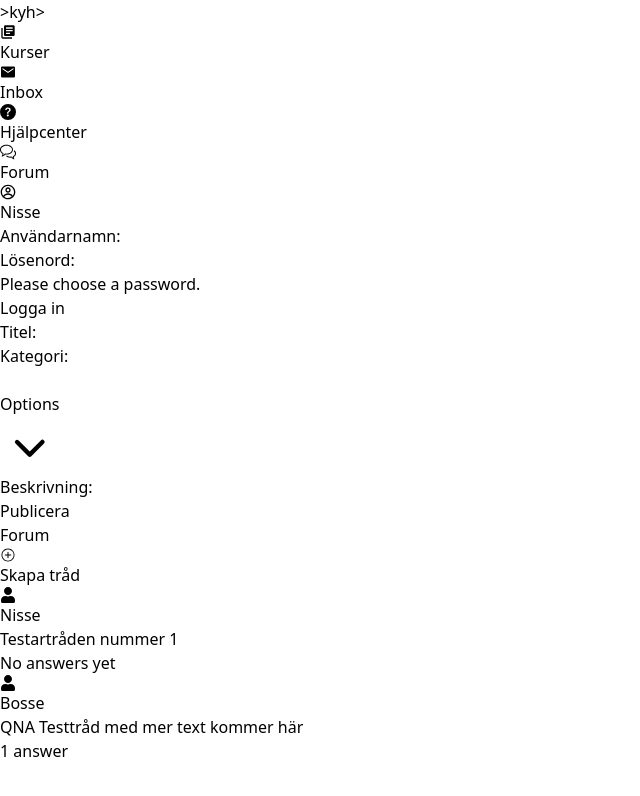
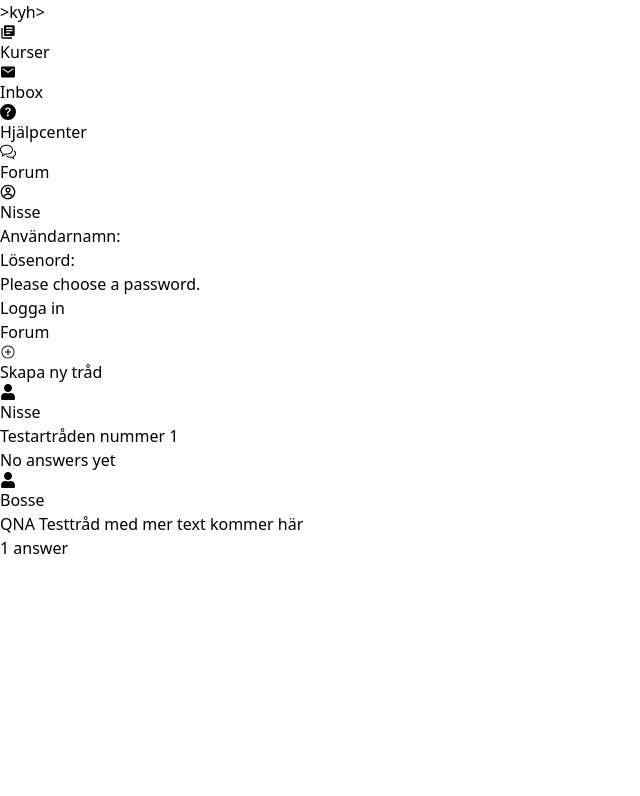
Before and after one commit to veraaa99/omniway-forum-individuell-uppgift, a React (Vite) app: page / in a window 1280 px wide. Shown: the top 796 px of the page, without its empty margins (0-640 px from the left). Built offline with nearby package versions, Linux system fonts and the light colour scheme.

Commit message:
possible to create new thread

```diff
--- a/package.json
+++ b/package.json
@@ -16,12 +16,14 @@
     "react-dom": "^19.1.1",
     "react-hook-form": "^7.62.0",
     "react-icons": "^5.5.0",
+    "react-modal": "^3.16.3",
     "react-router": "^7.8.2"
   },
   "devDependencies": {
     "@eslint/js": "^9.33.0",
     "@types/react": "^19.1.10",
     "@types/react-dom": "^19.1.7",
+    "@types/react-modal": "^3.16.3",
     "@vitejs/plugin-react": "^5.0.0",
     "autoprefixer": "^10.4.21",
     "eslint": "^9.33.0",
--- a/src/App.tsx
+++ b/src/App.tsx
@@ -9,7 +9,6 @@ function App() {
     <>
       <Header />
       <UserForm />
-      <ThreadForm />
       <ThreadList />
     </>
   )
--- a/src/components/Dropdown.tsx
+++ b/src/components/Dropdown.tsx
@@ -4,7 +4,11 @@
 import { Menu, MenuButton, MenuItem, MenuItems } from '@headlessui/react'
 import { ChevronDownIcon } from '@heroicons/react/20/solid'
 
-export default function Dropdown() {
+type DropdownProps = {
+  onSelect: (value: ThreadCategory) => void
+}
+
+export default function Dropdown({ onSelect }: DropdownProps) {
   return (
     <Menu as="div" className="relative inline-block">
       <MenuButton className="inline-flex w-full justify-center gap-x-1.5 rounded-md bg-white/10 px-3 py-2 text-sm font-semibold text-white inset-ring-1 inset-ring-white/5 hover:bg-white/20">
@@ -18,34 +22,38 @@ export default function Dropdown() {
       >
         <div className="py-1">
           <MenuItem>
-            <a
-              href="#"
+            <button
+              type='button'
               className="block px-4 py-2 text-sm text-gray-300 data-focus:bg-white/5 data-focus:text-white data-focus:outline-hidden"
+              onClick={() => onSelect('QNA')}
             >
               QNA
-            </a>
+            </button>
           </MenuItem>
           <MenuItem>
-            <a
-              href="#"
+            <button
+              type='button'
               className="block px-4 py-2 text-sm text-gray-300 data-focus:bg-white/5 data-focus:text-white data-focus:outline-hidden"
+              onClick={() => onSelect('Diskussion')}
             >
               Diskussion
-            </a>
+            </button>
           </MenuItem>
           <MenuItem>
-            <a
-              href="#"
+            <button
+              type='button'
               className="block px-4 py-2 text-sm text-gray-300 data-focus:bg-white/5 data-focus:text-white data-focus:outline-hidden"
+              onClick={() => onSelect('Meddelande')}
             >
               Meddelande
-            </a>
+            </button>
           </MenuItem>
           {/* <form action="#" method="POST"> */}
           <MenuItem>
             <button
-                type="submit"
+              type="button"
               className="block w-full px-4 py-2 text-left text-sm text-gray-300 data-focus:bg-white/5 data-focus:text-white data-focus:outline-hidden"
+              onClick={() => onSelect("Hitta gruppmedlem")}
             >
               Hitta gruppmedlem
             </button>
--- a/src/components/ThreadForm.tsx
+++ b/src/components/ThreadForm.tsx
@@ -1,22 +1,43 @@
 import { useForm, type SubmitHandler } from 'react-hook-form'
 import Dropdown from './Dropdown'
 import { useThread } from '../contexts/ThreadContext';
+import { dummyUsers } from '../data/users';
 
-type ThreadFormData = Thread
+type ThreadFormProps = {
+    onClose?: () => void;
+}
 
-function ThreadForm() {
+type ThreadFormData = Omit<Thread, 'id' | 'creator' | 'creationDate'>
+
+export default function ThreadForm({ onClose }: ThreadFormProps) {
     const { threads, actions } = useThread();
+
+    const creationDate = new Date().toLocaleDateString("sv-SE");
+
     const {
         register,
         setValue,
         handleSubmit,
         formState: { errors },
     } = useForm<ThreadFormData>()
-  const onSubmit: SubmitHandler<ThreadFormData> = (data) => console.log(data)
+
+    const onSubmit: SubmitHandler<ThreadFormData> = (data) => {
+        const newThread: Thread = {
+            id: threads.length > 0 ? Math.max(...threads.map(t => t.id)) + 1 : 1,
+            title: data.title,
+            category: data.category,
+            description: data.description,
+            creationDate: creationDate,
+            creator: { userName: dummyUsers[0].userName, password: '' }
+        }
+
+        actions.createThread(newThread);
+        onClose?.();
+    }
 
     return (
-    <div className="w-full max-w-xs">
-        <form className="bg-white shadow-md rounded px-8 pt-6 pb-8 mb-4">
+        <div className="w-full max-w-2xl mx-auto">
+            <form className="bg-white shadow-md rounded px-8 pt-6 pb-8 mb-4" onSubmit={handleSubmit(onSubmit)}>
                 <div className="mb-4">
                     <label className="block mb-2" >Titel: </label>
                     <input className='border' {...register("title")} />
@@ -26,43 +47,19 @@ function ThreadForm() {
                     <label className="block mb-2" >Kategori: </label>
                     <div className='flex'>
                         <input className='border' {...register("category")} />
-                <Dropdown />
+                        <Dropdown
+                            onSelect={(value) => setValue("category", value, { shouldValidate: true })}
+                        />
                     </div>
                 </div>
 
                 <div className="mb-6">
                     <label>Beskrivning: </label>
-                <input className='border' type="text" id='description' {...register("description")} />
+                    <textarea className='border w-full p-2 rounded' id='description' {...register("description")} />
                 </div>
 
-            <div onSubmit={handleSubmit(onSubmit)}>
-                <button
-                    type="button"
-                    className='shadow appearance-none border rounded w-full py-2 px-3 text-gray-700 leading-tight focus:outline-none focus:shadow-outline'
-                    onClick={() => {
-                        // thread object with all Thread properties/props, ev. replace values if needed
-                        const newThread: Thread = {
-                            id: threads.length > 0 ? Math.max(...threads.map(t => t.id)) + 1 : 1,
-                            title: "Hjälp",
-                            category: "QNA",
-                            creationDate: "2025-09-02",
-                            description: "jag fattar egentligen inte hooks :(",
-                            creator: {userName: "Rebecka", password: ""}
-                        };
-                        console.log(newThread)
-                        setValue("title", newThread.title);
-                        setValue("category", newThread.category);
-                        setValue("creationDate", newThread.creationDate)
-                        setValue("description", newThread.description);
-                        setValue("creator", newThread.creator)
-                    }}
-                >
-                Publicera
-                </button>
-            </div>
-        </form>
-    </div>
+                <button type='submit' className='border-blue-950 rounded'>Publicera</button>
+            </form >
+        </div >
     )
 }
-
-export default ThreadForm
--- a/src/components/ThreadList.tsx
+++ b/src/components/ThreadList.tsx
@@ -5,11 +5,14 @@ import { dummyComments } from '../data/comments';
 import { useState } from 'react';
 import Thread from './Thread';
 import { FaArrowLeft } from 'react-icons/fa';
+import Modal from 'react-modal'
+import ThreadForm from './ThreadForm';
 
 
 export default function ThreadList() {
   const { threads } = useThread();
   const [selectedThread, setselectedThread] = useState<Thread | QNAThread | null>(null)
+  const [isModalOpen, setIsModalOpen] = useState(false)
 
   if (selectedThread) {
 
@@ -24,13 +27,23 @@ export default function ThreadList() {
 
     )
   }
+
   return (
-    <div className='container mx-auto px-4 lg: max-w-6xl'>
+    <div className='container mx-auto px-4 lg:max-w-6xl'>
       <h1 className='text-3xl text-center font-bold text-blue-950 my-4'>Forum</h1>
 
-      <div className='flex gap-2 items-center mb-4 text-2xl font-semibold'>
-        <IoIosAddCircleOutline /><p>Skapa tråd</p>
+      <div className='flex gap-2 items-center mb-4 text-2xl font-semibold cursor-pointer' onClick={() => setIsModalOpen(true)}>
+        <IoIosAddCircleOutline /><p>Skapa ny tråd</p>
       </div>
+
+      <Modal isOpen={isModalOpen} onRequestClose={() => setIsModalOpen(false)}
+        contentLabel='Skapa ny tråd'
+        className='text-blue-950 rounded'
+        overlayClassName='fixed inset-0 text-white flex justify-center items-center z-50'>
+
+        <ThreadForm onClose={() => setIsModalOpen(false)} />
+      </Modal>
+
       <div className="space-y-4">
         {
           threads.map((thread) => (
--- a/src/types/forum.d.ts
+++ b/src/types/forum.d.ts
@@ -1,4 +1,4 @@
-type ThreadCategory = "THREAD" | "QNA";
+type ThreadCategory = "THREAD" | "QNA" | "Diskussion" | "Meddelande" | "Hitta gruppmedlem";
 
 type User = {
 	userName: string;
```
Also changed, not shown: src/components/UserForm.tsx (indentation only), 1 other file (tests, documents, lock files or other folders). Lines whose indentation alone changed are shown as unchanged.
